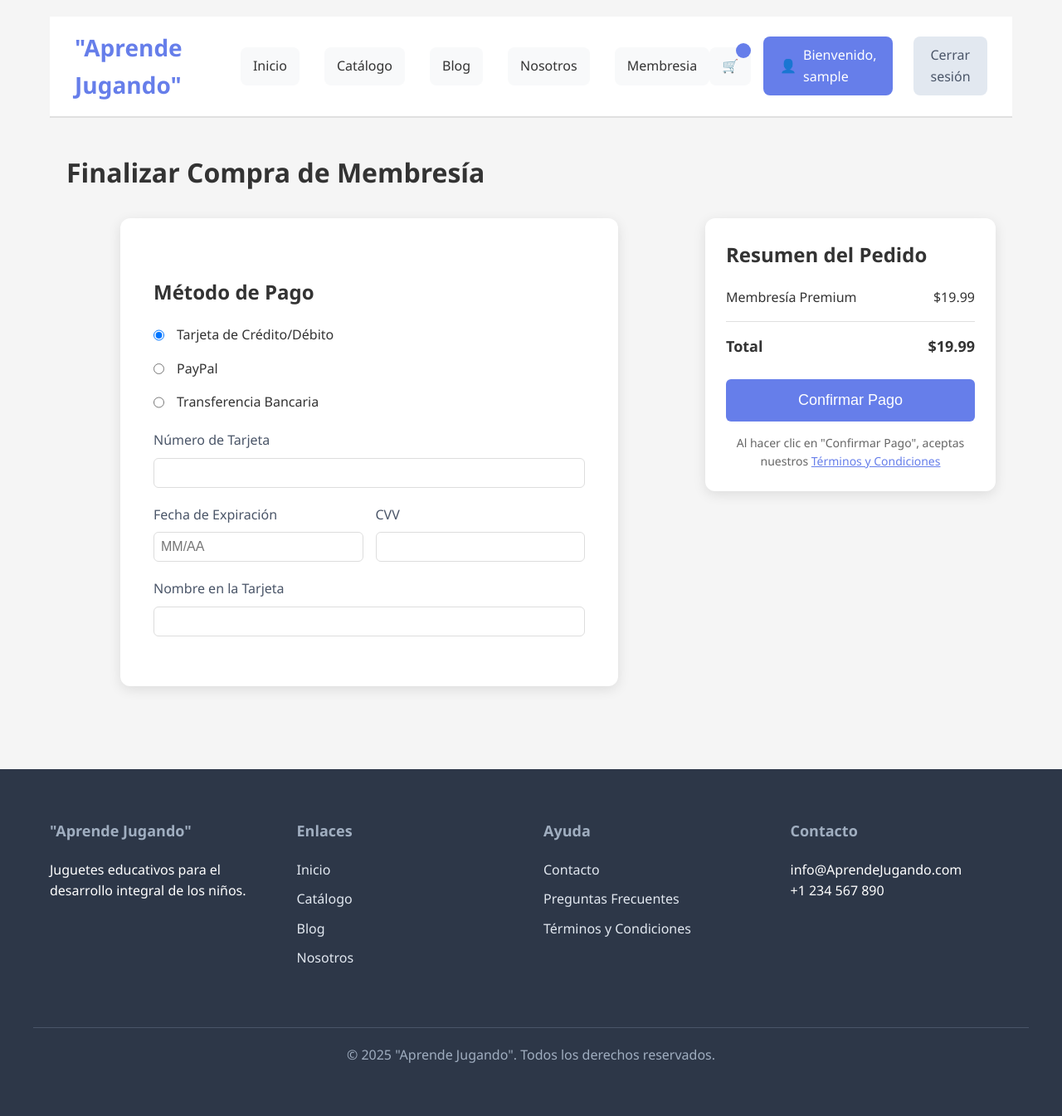
After one commit to Cazariny/Aprender_Jugando, a Django app: page /checkout/membresia/ in a window 1280 px wide. The commit adds this page. Shown: the whole page at 83% size. Run offline with Django 5.2, Linux system fonts and the light colour scheme; the visitor is signed in with stand-in values (Sample User, id 1).

Commit message:
Comentarios de Blog y Pago de Membresias

```diff
--- a/AprenderJugando/urls.py
+++ b/AprenderJugando/urls.py
@@ -46,7 +46,10 @@ urlpatterns = [
     path('configuracion/', views_api.configuracion, name='configuracion'),
     path('actualizar-cantidad/<int:item_id>/', views_api.actualizar_cantidad, name='actualizar_cantidad'),
     path('confirmacion/<int:orden_id>/', views_api.confirmacion_compra, name='confirmacion_compra'),
-     path('terminos-condiciones/', views_api.terminos_condiciones, name='terminosCondiciones'),
+    path('terminos-condiciones/', views_api.terminos_condiciones, name='terminosCondiciones'),
+    path('checkout/membresia/', views_api.checkout_membresia, name='checkout_membresia'),
+    path('confirmacion/membresia/<int:orden_id>/', views_api.confirmacion_membresia, name='confirmacion_membresia'),
+
 
 
 ]
--- a/api/models.py
+++ b/api/models.py
@@ -294,3 +294,19 @@ class BlogPost(models.Model):
 
     class Meta:
         ordering = ['-fecha_publicacion']
+
+class Comentarios(models.Model):
+    post = models.ForeignKey(
+        BlogPost,
+        on_delete=models.CASCADE,
+        related_name='comments'
+    )
+    user = models.ForeignKey(
+        UsuarioPersonalizado,
+        on_delete=models.CASCADE
+    )
+    contenido = models.TextField()
+    created_at = models.DateTimeField(auto_now_add=True)
+
+    def __str__(self):
+        return f"Comentario de {self.user.username} en {self.post.titulo}"
--- a/api/views.py
+++ b/api/views.py
@@ -1,6 +1,6 @@
 from django.views.generic import DetailView
 from django.db.models import F
-from .models import BlogPost, BlogCategory, Producto, Carrito, ItemCarrito, Carrito, Resena, Orden
+from .models import BlogPost, BlogCategory, Producto, Carrito, ItemCarrito, Carrito, Resena, Orden, Comentarios
 from django.core.paginator import Paginator, PageNotAnInteger, EmptyPage
 from django.db.models import Q
 from django.db.models import F
@@ -44,14 +44,41 @@ def BlogCategory(request):
 def BlogDetail(request, slug):
     post = get_object_or_404(BlogPost, slug=slug, es_publicado=True)
 
-    if not request.user.is_authenticated or not request.user.tipo_Membresia == 'premium':
+    if not request.user.is_authenticated or not request.user.tipo_membresia == 'premium':
         messages.info(request, 'Este contenido es solo para miembros premium. Por favor, inicia sesión o actualiza tu membresía para verlo.')
         return redirect('Blog')
 
+
+    if request.method == 'POST':
+        if request.user.is_authenticated:
+            comentario_contenido = request.POST.get('comentario')
+            if comentario_contenido:
+                Comentarios.objects.create(
+                    post=post,
+                    user=request.user,
+                    contenido=comentario_contenido
+                )
+                messages.success(request, 'Comentario publicado exitosamente.')
+                return redirect('BlogDetail', slug=post.slug)
+        else:
+            messages.error(request, 'Debes iniciar sesión para comentar.')
+            return redirect('login')
+
+    # Actualizar vistas del post
     BlogPost.objects.filter(pk=post.pk).update(vistas=F('vistas') + 1)
     post.refresh_from_db()
 
-    return render(request, "blog/blog_detail.html", {'post': post})
+    # Obtener comentarios del post
+    comentarios = Comentarios.objects.filter(post=post).order_by('-created_at')
+
+    # # Post Relacionados
+    # related_posts = BlogPost.objects.filter(categoria=post.categoria).exclude(pk=post.pk).order_by('?')[:3]
+
+    return render(request, "blog/blog_detail.html", {
+        'post': post,
+        'comentarios': comentarios,
+        # 'related_posts': related_posts
+    })
 
 def membresia(request):
     return render(request, "membresia/membresia.html")
@@ -492,3 +519,47 @@ def confirmacion_compra(request, orden_id):
 
 def contacto(request):
     return render(request, "contacto/contacto.html")
+
+# ... (imports existentes)
+from django.db import transaction
+
+@login_required
+def checkout_membresia(request):
+    usuario = request.user
+
+    # Precio fijo de la membresía premium
+    PRECIO_MEMBRESIA = 19.99
+
+    if request.method == 'POST':
+        with transaction.atomic():
+            metodo_pago = request.POST.get('metodo_pago', 'credit_card')
+
+            # Crear una orden para la membresía
+            orden = Orden.objects.create(
+                usuario=usuario,
+                numero_orden=generar_numero_orden(),
+                estado='completed',  # Se asume que el pago se completa inmediatamente para un producto digital
+                metodo_pago=metodo_pago,
+                direccion_envio='N/A', # No aplica para membresía
+                direccion_facturacion='N/A', # No aplica para membresía
+                total=PRECIO_MEMBRESIA
+            )
+
+            # Actualizar el tipo de usuario a 'premium'
+            usuario.tipo_membresia = 'premium' # Se debe cambiar el atributo 'tipo_usuario' a 'tipo_membresia' como se define en models.py
+            usuario.save()
+
+            messages.success(request, "¡Felicidades! Ahora eres un usuario Premium.")
+
+        return redirect('confirmacion_membresia', orden_id=orden.id)
+
+    return render(request, 'membresia/checkout_membresia.html', {
+        'total': PRECIO_MEMBRESIA,
+        'usuario': usuario,
+        'is_membership': True
+    })
+
+@login_required
+def confirmacion_membresia(request, orden_id):
+    orden = get_object_or_404(Orden, id=orden_id, usuario=request.user)
+    return render(request, 'membresia/confirmacion_membresia.html', {'orden': orden})
--- /dev/null
+++ b/contenido/templates/membresia/checkout_membresia.html
@@ -0,0 +1,111 @@
+{% extends 'base.html' %}
+{% load static %}
+
+{% block content %}
+<div class="container">
+    <h1 style="margin-bottom: 30px;">Finalizar Compra de Membresía</h1>
+
+    <div style="display: grid; grid-template-columns: 1fr 350px; gap: 40px;">
+        <div>
+            <div class="form-container">
+                <form method="POST" action="{% url 'checkout_membresia' %}" id="checkout-form">
+                    {% csrf_token %}
+
+                    <h2 style="margin: 30px 0 20px;">Método de Pago</h2>
+
+                    <div class="form-group">
+                        <div style="display: flex; gap: 15px; margin-bottom: 15px;">
+                            <input type="radio" id="credit" name="metodo_pago" value="tarjeta" checked>
+                            <label for="credit">Tarjeta de Crédito/Débito</label>
+                        </div>
+                        <div style="display: flex; gap: 15px; margin-bottom: 15px;">
+                            <input type="radio" id="paypal" name="metodo_pago" value="paypal">
+                            <label for="paypal">PayPal</label>
+                        </div>
+                        <div style="display: flex; gap: 15px;">
+                            <input type="radio" id="transfer" name="metodo_pago" value="transferencia">
+                            <label for="transfer">Transferencia Bancaria</label>
+                        </div>
+                    </div>
+
+                    <div id="credit-card-form">
+                        <div class="form-group">
+                            <label class="form-label">Número de Tarjeta</label>
+                            <input type="text" class="form-input" name="numero_tarjeta"
+                                   style="width: 100%; padding: 8px; border-radius: 6px; border: 1px solid #ddd;">
+                        </div>
+
+                        <div style="display: grid; grid-template-columns: 1fr 1fr; gap: 15px;">
+                            <div class="form-group">
+                                <label class="form-label">Fecha de Expiración</label>
+                                <input type="text" class="form-input" name="expiracion_tarjeta" placeholder="MM/AA"
+                                       style="width: 100%; padding: 8px; border-radius: 6px; border: 1px solid #ddd;">
+                            </div>
+                            <div class="form-group">
+                                <label class="form-label">CVV</label>
+                                <input type="text" class="form-input" name="cvv_tarjeta"
+                                       style="width: 100%; padding: 8px; border-radius: 6px; border: 1px solid #ddd;">
+                            </div>
+                        </div>
+
+                        <div class="form-group">
+                            <label class="form-label">Nombre en la Tarjeta</label>
+                            <input type="text" class="form-input" name="nombre_tarjeta"
+                                   style="width: 100%; padding: 8px; border-radius: 6px; border: 1px solid #ddd;">
+                        </div>
+                    </div>
+                </form>
+            </div>
+        </div>
+
+        <div>
+            <div style="background: white; padding: 25px; border-radius: 12px; box-shadow: 0 4px 15px rgba(0,0,0,0.1); position: sticky; top: 20px;">
+                <h2 style="margin-bottom: 20px;">Resumen del Pedido</h2>
+
+                <div style="display: flex; justify-content: space-between; margin-bottom: 15px; align-items: center;">
+                    <div style="font-weight: 500;">Membresía Premium</div>
+                    <div style="text-align: right;">
+                        <div>${{ total|floatformat:2 }}</div>
+                    </div>
+                </div>
+
+                <div style="border-top: 1px solid #e0e0e0; padding-top: 15px; margin-bottom: 25px;">
+                    <div style="display: flex; justify-content: space-between; font-weight: 600; font-size: 18px;">
+                        <span>Total</span>
+                        <span>${{ total|floatformat:2 }}</span>
+                    </div>
+                </div>
+
+                <button type="submit" form="checkout-form" style="width: 100%; padding: 15px; font-size: 18px; background: #667eea; color: white; border: none; border-radius: 6px; cursor: pointer;">
+                    Confirmar Pago
+                </button>
+
+                <p style="font-size: 14px; color: #666; margin-top: 15px; text-align: center;">
+                    Al hacer clic en "Confirmar Pago", aceptas nuestros <a href="#" style="color: #667eea;">Términos y Condiciones</a>
+                </p>
+            </div>
+        </div>
+    </div>
+</div>
+{% endblock %}
+
+{% block scripts %}
+<script>
+document.addEventListener('DOMContentLoaded', function() {
+    const paymentMethods = document.querySelectorAll('input[name="metodo_pago"]');
+    const creditCardForm = document.getElementById('credit-card-form');
+
+    function toggleCreditCardForm() {
+        const selectedMethod = document.querySelector('input[name="metodo_pago"]:checked').value;
+        creditCardForm.style.display = selectedMethod === 'tarjeta' ? 'block' : 'none';
+    }
+
+    paymentMethods.forEach(method => {
+        method.addEventListener('change', toggleCreditCardForm);
+    });
+
+    // Inicializar estado
+    toggleCreditCardForm();
+});
+</script>
+{% endblock %}
--- a/contenido/templates/membresia/membresia.html
+++ b/contenido/templates/membresia/membresia.html
@@ -22,7 +22,7 @@
                     <li style="margin-bottom: 10px; padding-left: 20px; position: relative;">✓ Acceso a material descargable gratuito</li>
                     <li style="margin-bottom: 10px; padding-left: 20px; position: relative;">✓ Notificaciones de nuevos productos</li>
                 </ul>
-                <button class="btn btn-secondary">Seleccionar</button>
+
             </div>
 
             <div class="quick-card" style="cursor: default; border: 2px solid #667eea; position: relative;">
@@ -36,7 +36,7 @@
                     <li style="margin-bottom: 10px; padding-left: 20px; position: relative;">✓ Envío express gratuito</li>
                     <li style="margin-bottom: 10px; padding-left: 20px; position: relative;">✓ 4 talleres mensuales online con expertos</li>
                 </ul>
-                <button class="btn btn-primary">Seleccionar</button>
+                <a href="{% url 'checkout_membresia' %}" class="btn btn-primary">Seleccionar</a>
             </div>
         </div>
     </div>
```
Also changed, not shown: contenido/templates/blog/blog_detail.html (+6 -6 lines), contenido/templates/membresia/confirmacion_membresia.html (added, +17 -0 lines), contenido/templates/usuarios/registro.html (+0 -20 lines), api/migrations/0017_comment.py (added), api/migrations/0018_rename_comment_comentarios.py (added), api/migrations/0019_rename_content_comentarios_contenido.py (added).
